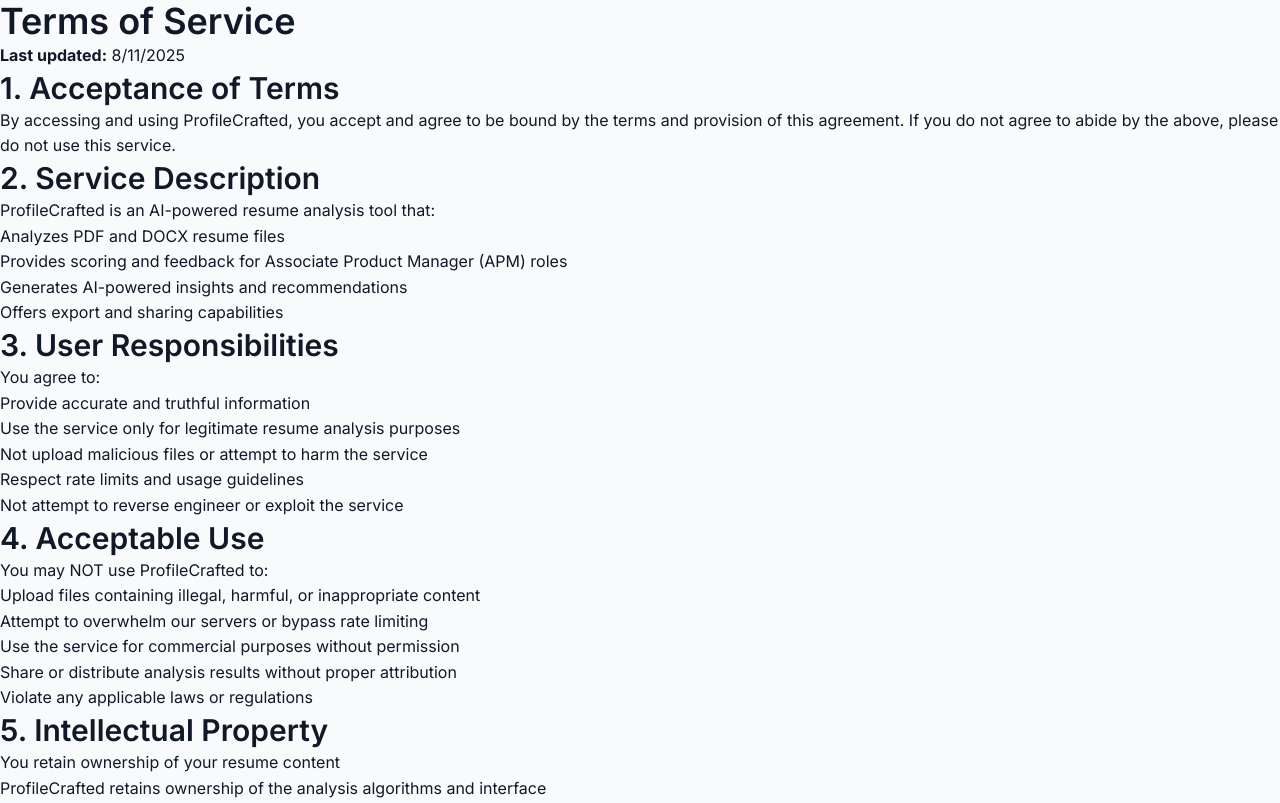
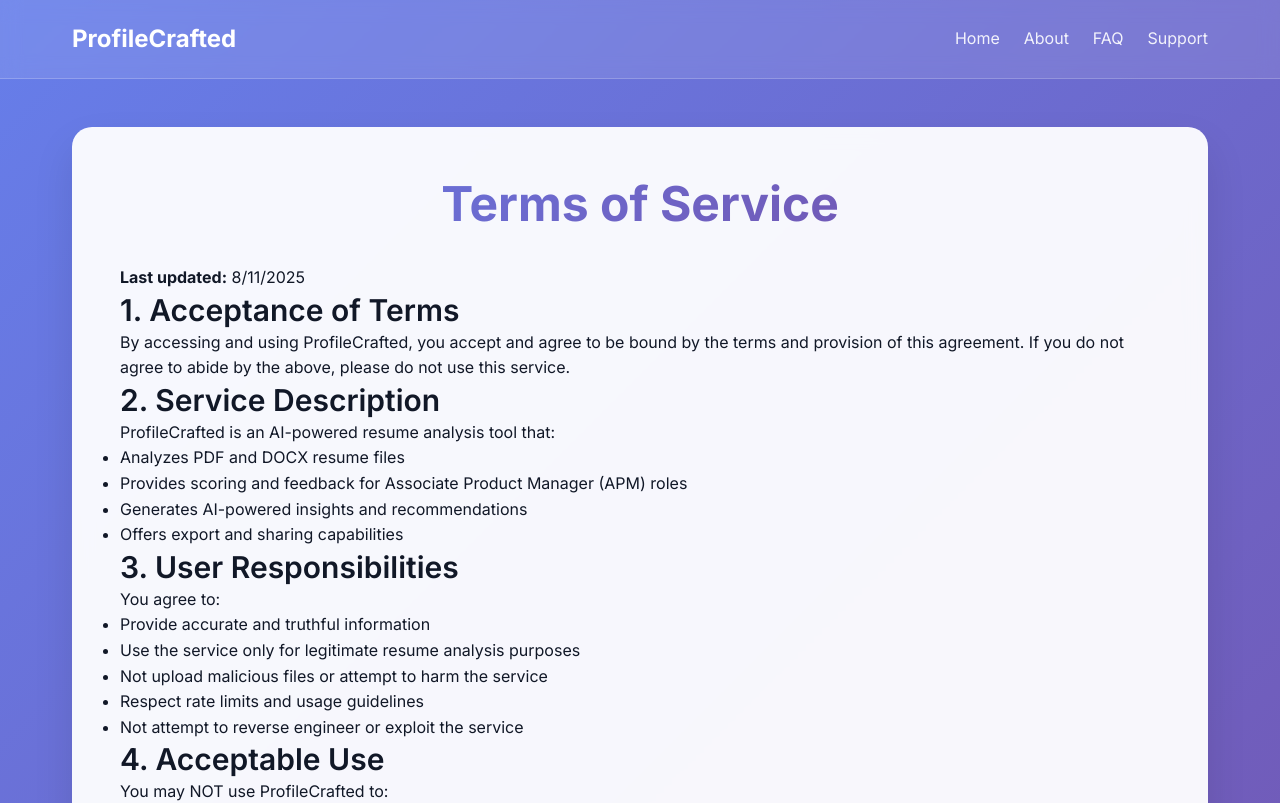
Before and after one commit to techmaxus/profilecrafted, a Next.js app: page /terms in a window 1280 px wide. Shown: the top 803 px of the page. Built offline with nearby package versions, Linux system fonts and the light colour scheme.

Commit message:
Implement FAANG mentor UI/UX feedback: responsive header navigation, Terms page styling, enhanced progress bar workflow

```diff
--- a/src/app/terms/page.tsx
+++ b/src/app/terms/page.tsx
@@ -2,10 +2,68 @@
 
 export default function TermsOfService() {
   return (
-    <div className="min-h-screen bg-gray-50 py-12">
-      <div className="max-w-4xl mx-auto px-6">
-        <div className="bg-white rounded-lg shadow-sm p-8">
-          <h1 className="text-3xl font-bold text-gray-900 mb-8">Terms of Service</h1>
+    <div style={{
+      minHeight: '100vh',
+      background: 'linear-gradient(135deg, #667eea 0%, #764ba2 100%)',
+      padding: '0'
+    }}>
+      {/* Header */}
+      <header style={{
+        background: 'rgba(255, 255, 255, 0.1)',
+        backdropFilter: 'blur(10px)',
+        borderBottom: '1px solid rgba(255, 255, 255, 0.2)',
+        padding: '20px 0'
+      }}>
+        <div style={{
+          maxWidth: '1200px',
+          margin: '0 auto',
+          padding: '0 32px',
+          display: 'flex',
+          alignItems: 'center',
+          justifyContent: 'space-between'
+        }}>
+          <Link
+            href="/"
+            style={{
+              fontSize: '24px',
+              fontWeight: '700',
+              color: 'white',
+              textDecoration: 'none'
+            }}
+          >
+            ProfileCrafted
+          </Link>
+          <nav style={{ display: 'flex', gap: '24px' }}>
+            <Link href="/" style={{ color: 'rgba(255, 255, 255, 0.9)', textDecoration: 'none', fontSize: '16px' }}>Home</Link>
+            <Link href="/about" style={{ color: 'rgba(255, 255, 255, 0.9)', textDecoration: 'none', fontSize: '16px' }}>About</Link>
+            <Link href="/faq" style={{ color: 'rgba(255, 255, 255, 0.9)', textDecoration: 'none', fontSize: '16px' }}>FAQ</Link>
+            <Link href="/contact" style={{ color: 'rgba(255, 255, 255, 0.9)', textDecoration: 'none', fontSize: '16px' }}>Support</Link>
+          </nav>
+        </div>
+      </header>
+
+      {/* Main Content */}
+      <div style={{
+        maxWidth: '1200px',
+        margin: '0 auto',
+        padding: '48px 32px'
+      }}>
+        <div style={{
+          background: 'rgba(255, 255, 255, 0.95)',
+          borderRadius: '20px',
+          padding: '48px',
+          boxShadow: '0 20px 40px rgba(0, 0, 0, 0.1)',
+          backdropFilter: 'blur(10px)'
+        }}>
+          <h1 style={{
+            fontSize: '48px',
+            fontWeight: '700',
+            background: 'linear-gradient(135deg, #667eea 0%, #764ba2 100%)',
+            WebkitBackgroundClip: 'text',
+            WebkitTextFillColor: 'transparent',
+            marginBottom: '32px',
+            textAlign: 'center'
+          }}>Terms of Service</h1>
 
           <div className="prose prose-gray max-w-none">
             <p className="text-sm text-gray-600 mb-6">
--- a/src/components/ProfileCraftedApp.tsx
+++ b/src/components/ProfileCraftedApp.tsx
@@ -220,15 +220,100 @@
     }
   };
 
-  // const steps = [
-  //   { id: 'upload', label: 'Upload Resume', icon: '📄' },
-  //   { id: 'analyze', label: 'AI Analysis', icon: '🤖' },
-  //   { id: 'results', label: 'View Results', icon: '📊' },
-  //   { id: 'essay', label: 'AI Essay', icon: '✍️' },
-  //   { id: 'export', label: 'Export & Share', icon: '🚀' },
-  // ];
+  const steps = [
+    { id: 'upload', label: 'Analyzing Resume', icon: '📄', description: 'Processing your resume file' },
+    { id: 'analysis', label: 'Extracting Keywords', icon: '🔍', description: 'Identifying key skills and experiences' },
+    { id: 'analysis', label: 'Benchmarking with APM', icon: '📊', description: 'Comparing against APM job descriptions' },
+    { id: 'analysis', label: 'Generating APM Fit Score', icon: '🎯', description: 'Calculating your APM compatibility score' },
+    { id: 'essay', label: 'Analyzing Improvement Scope', icon: '🔧', description: 'Identifying areas for enhancement' },
+    { id: 'export', label: 'Publishing APM Fit Results', icon: '🚀', description: 'Finalizing your comprehensive analysis' },
+  ];
 
-  // const currentStepIndex = steps.findIndex(step => step.id === appState.currentStep);
+  const getCurrentStepIndex = () => {
+    switch (appState.currentStep) {
+      case 'upload': return appState.isLoading ? 0 : -1;
+      case 'analysis': return appState.isLoading ? Math.min(3, Math.floor(Date.now() / 1000) % 4) : 3;
+      case 'essay': return 4;
+      case 'export': return 5;
+      default: return -1;
+    }
+  };
+
+  const renderProgressBar = () => {
+    const currentIndex = getCurrentStepIndex();
+    if (currentIndex === -1) return null;
+
+    return (
+      <div style={{
+        background: 'rgba(255, 255, 255, 0.95)',
+        borderRadius: '16px',
+        padding: '24px',
+        margin: '0 0 32px 0',
+        boxShadow: '0 8px 32px rgba(0, 0, 0, 0.1)',
+        backdropFilter: 'blur(10px)'
+      }}>
+        <div style={{
+          display: 'flex',
+          justifyContent: 'space-between',
+          alignItems: 'center',
+          flexWrap: 'wrap',
+          gap: '16px'
+        }}>
+          {steps.map((step, index) => (
+            <div
+              key={index}
+              style={{
+                display: 'flex',
+                flexDirection: 'column',
+                alignItems: 'center',
+                flex: '1',
+                minWidth: '120px',
+                opacity: index <= currentIndex ? 1 : 0.4,
+                transition: 'opacity 0.3s ease'
+              }}
+            >
+              <div style={{
+                width: '48px',
+                height: '48px',
+                borderRadius: '50%',
+                background: index <= currentIndex
+                  ? 'linear-gradient(135deg, #667eea 0%, #764ba2 100%)'
+                  : '#e5e7eb',
+                display: 'flex',
+                alignItems: 'center',
+                justifyContent: 'center',
+                fontSize: '20px',
+                color: index <= currentIndex ? 'white' : '#9ca3af',
+                marginBottom: '8px',
+                boxShadow: index === currentIndex ? '0 4px 12px rgba(102, 126, 234, 0.4)' : 'none',
+                transform: index === currentIndex ? 'scale(1.1)' : 'scale(1)',
+                transition: 'all 0.3s ease'
+              }}>
+                {step.icon}
+              </div>
+              <div style={{
+                fontSize: '12px',
+                fontWeight: '600',
+                color: index <= currentIndex ? '#1f2937' : '#9ca3af',
+                textAlign: 'center',
+                marginBottom: '4px'
+              }}>
+                {step.label}
+              </div>
+              <div style={{
+                fontSize: '10px',
+                color: index <= currentIndex ? '#6b7280' : '#d1d5db',
+                textAlign: 'center',
+                lineHeight: '1.3'
+              }}>
+                {step.description}
+              </div>
+            </div>
+          ))}
+        </div>
+      </div>
+    );
+  };
 
   return (
     <div className="min-h-screen bg-gray-50 text-gray-900">
@@ -269,19 +354,35 @@
               </p>
             </div>
 
-            {/* Navigation Links */}
-            <nav style={{ display: 'flex', gap: '24px', alignItems: 'center' }}>
+            {/* Navigation Links - Responsive */}
+            <nav style={{
+              display: 'flex',
+              gap: '20px',
+              alignItems: 'center',
+              flexWrap: 'wrap',
+              justifyContent: 'center'
+            }}>
               <a
                 href="/about"
                 style={{
                   color: 'rgba(255, 255, 255, 0.9)',
                   textDecoration: 'none',
-                  fontSize: '16px',
+                  fontSize: '15px',
                   fontWeight: '500',
-                  transition: 'color 0.2s'
+                  transition: 'color 0.2s',
+                  padding: '8px 12px',
+                  borderRadius: '8px',
+                  background: 'rgba(255, 255, 255, 0.1)',
+                  border: '1px solid rgba(255, 255, 255, 0.2)'
                 }}
-                onMouseOver={(e) => e.target.style.color = 'white'}
-                onMouseOut={(e) => e.target.style.color = 'rgba(255, 255, 255, 0.9)'}
+                onMouseOver={(e) => {
+                  (e.target as HTMLElement).style.color = 'white';
+                  (e.target as HTMLElement).style.background = 'rgba(255, 255, 255, 0.2)';
+                }}
+                onMouseOut={(e) => {
+                  (e.target as HTMLElement).style.color = 'rgba(255, 255, 255, 0.9)';
+                  (e.target as HTMLElement).style.background = 'rgba(255, 255, 255, 0.1)';
+                }}
               >
                 About
               </a>
@@ -290,12 +391,22 @@
                 style={{
                   color: 'rgba(255, 255, 255, 0.9)',
                   textDecoration: 'none',
-                  fontSize: '16px',
+                  fontSize: '15px',
                   fontWeight: '500',
-                  transition: 'color 0.2s'
+                  transition: 'color 0.2s',
+                  padding: '8px 12px',
+                  borderRadius: '8px',
+                  background: 'rgba(255, 255, 255, 0.1)',
+                  border: '1px solid rgba(255, 255, 255, 0.2)'
                 }}
-                onMouseOver={(e) => e.target.style.color = 'white'}
-                onMouseOut={(e) => e.target.style.color = 'rgba(255, 255, 255, 0.9)'}
+                onMouseOver={(e) => {
+                  (e.target as HTMLElement).style.color = 'white';
+                  (e.target as HTMLElement).style.background = 'rgba(255, 255, 255, 0.2)';
+                }}
+                onMouseOut={(e) => {
+                  (e.target as HTMLElement).style.color = 'rgba(255, 255, 255, 0.9)';
+                  (e.target as HTMLElement).style.background = 'rgba(255, 255, 255, 0.1)';
+                }}
               >
                 FAQ
               </a>
@@ -304,12 +415,22 @@
                 style={{
                   color: 'rgba(255, 255, 255, 0.9)',
                   textDecoration: 'none',
-                  fontSize: '16px',
+                  fontSize: '15px',
                   fontWeight: '500',
-                  transition: 'color 0.2s'
+                  transition: 'color 0.2s',
+                  padding: '8px 12px',
+                  borderRadius: '8px',
+                  background: 'rgba(255, 255, 255, 0.1)',
+                  border: '1px solid rgba(255, 255, 255, 0.2)'
                 }}
-                onMouseOver={(e) => e.target.style.color = 'white'}
-                onMouseOut={(e) => e.target.style.color = 'rgba(255, 255, 255, 0.9)'}
+                onMouseOver={(e) => {
+                  (e.target as HTMLElement).style.color = 'white';
+                  (e.target as HTMLElement).style.background = 'rgba(255, 255, 255, 0.2)';
+                }}
+                onMouseOut={(e) => {
+                  (e.target as HTMLElement).style.color = 'rgba(255, 255, 255, 0.9)';
+                  (e.target as HTMLElement).style.background = 'rgba(255, 255, 255, 0.1)';
+                }}
               >
                 Support
               </a>
@@ -324,6 +445,7 @@
         margin: '0 auto',
         padding: '140px 32px 48px 32px'
       }}>
+        {renderProgressBar()}
         {renderCurrentStep()}
       </main>
 
```
